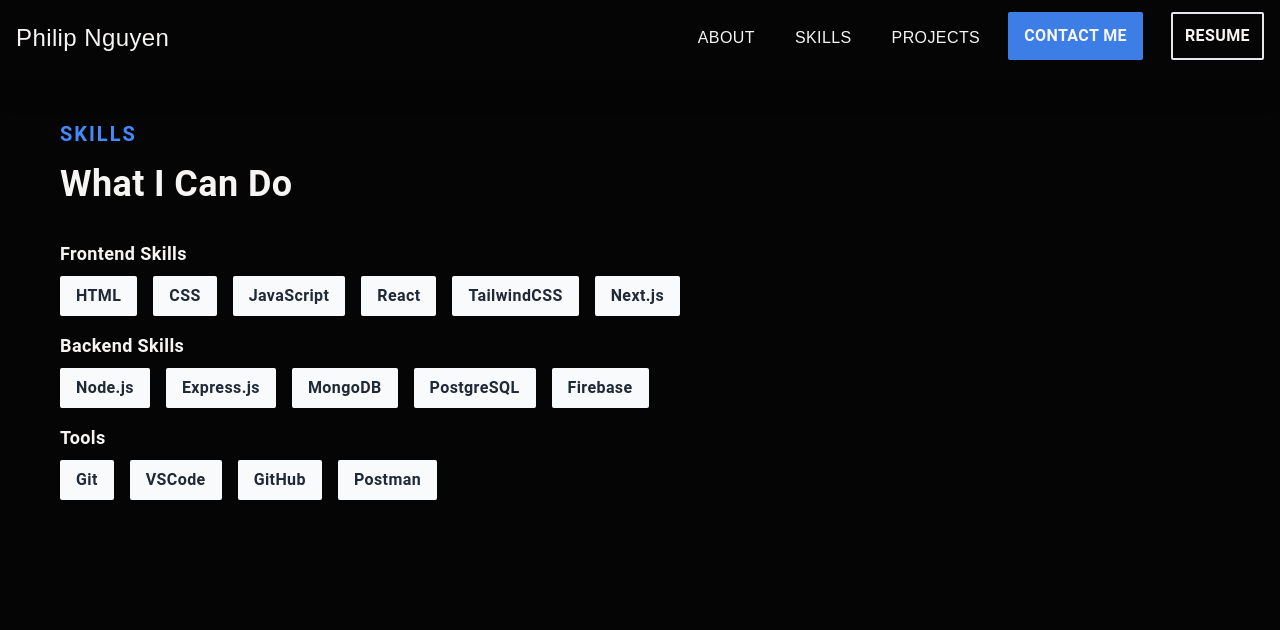
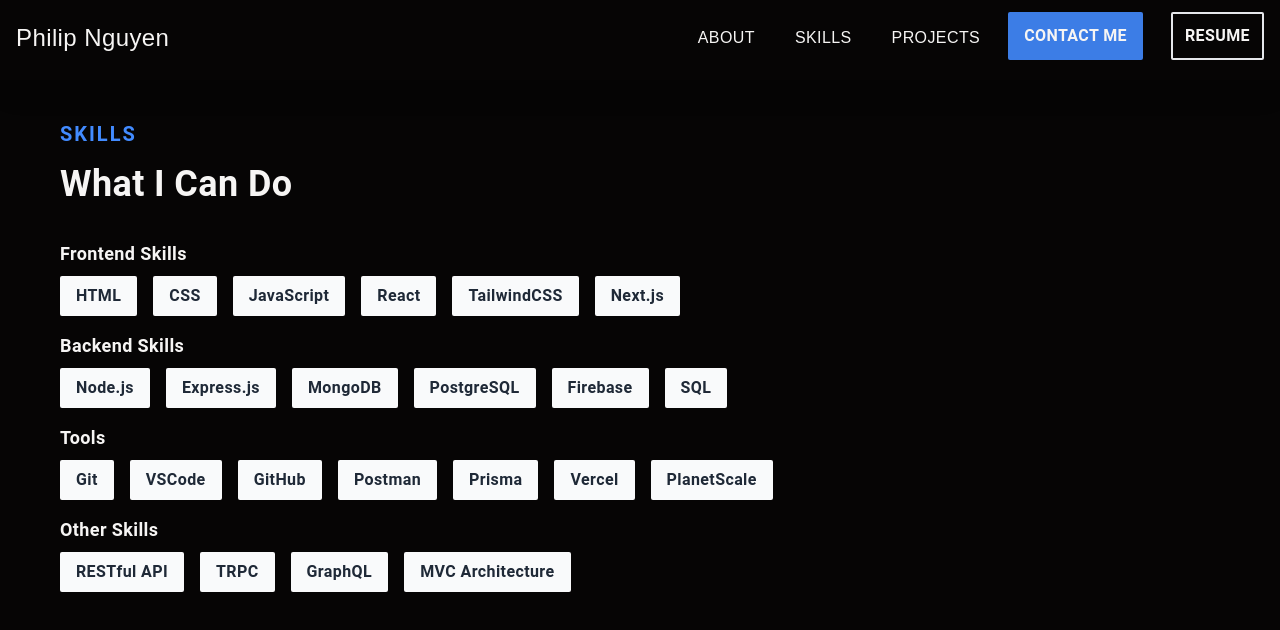
Before and after one commit to pn-code/personal-portfolio-nextjs, a Next.js app: page /skills in a window 1280 px wide. Shown: the top 630 px of the page. Built offline with nearby package versions, Linux system fonts and the light colour scheme.

Commit message:
Updated skills & added other skills section

```diff
--- a/components/Skills.jsx
+++ b/components/Skills.jsx
@@ -16,8 +16,18 @@ const Skills = () => {
     "MongoDB",
     "PostgreSQL",
     "Firebase",
+    "SQL"
   ];
-  const tools = ["Git", "VSCode", "GitHub", "Postman"];
+  const tools = [
+    "Git",
+    "VSCode",
+    "GitHub",
+    "Postman",
+    "Prisma",
+    "Vercel",
+    "PlanetScale",
+  ];
+  const otherSkills = ["RESTful API", "TRPC", "GraphQL", "MVC Architecture"];
 
   return (
     <div id="skills" className="w-full h-[calc(100vh-100px)] mt-28">
@@ -58,6 +68,16 @@ const Skills = () => {
               ))}
             </div>
           </section>
+
+          {/* Other Skills */}
+          <section>
+            <h3 className="text-lg mb-2">Other Skills</h3>
+            <div className="flex gap-4 flex-wrap">
+              {otherSkills.map((skill) => (
+                <SkillCard skillName={skill} key={skill} />
+              ))}
+            </div>
+          </section>
         </section>
       </div>
     </div>
```
